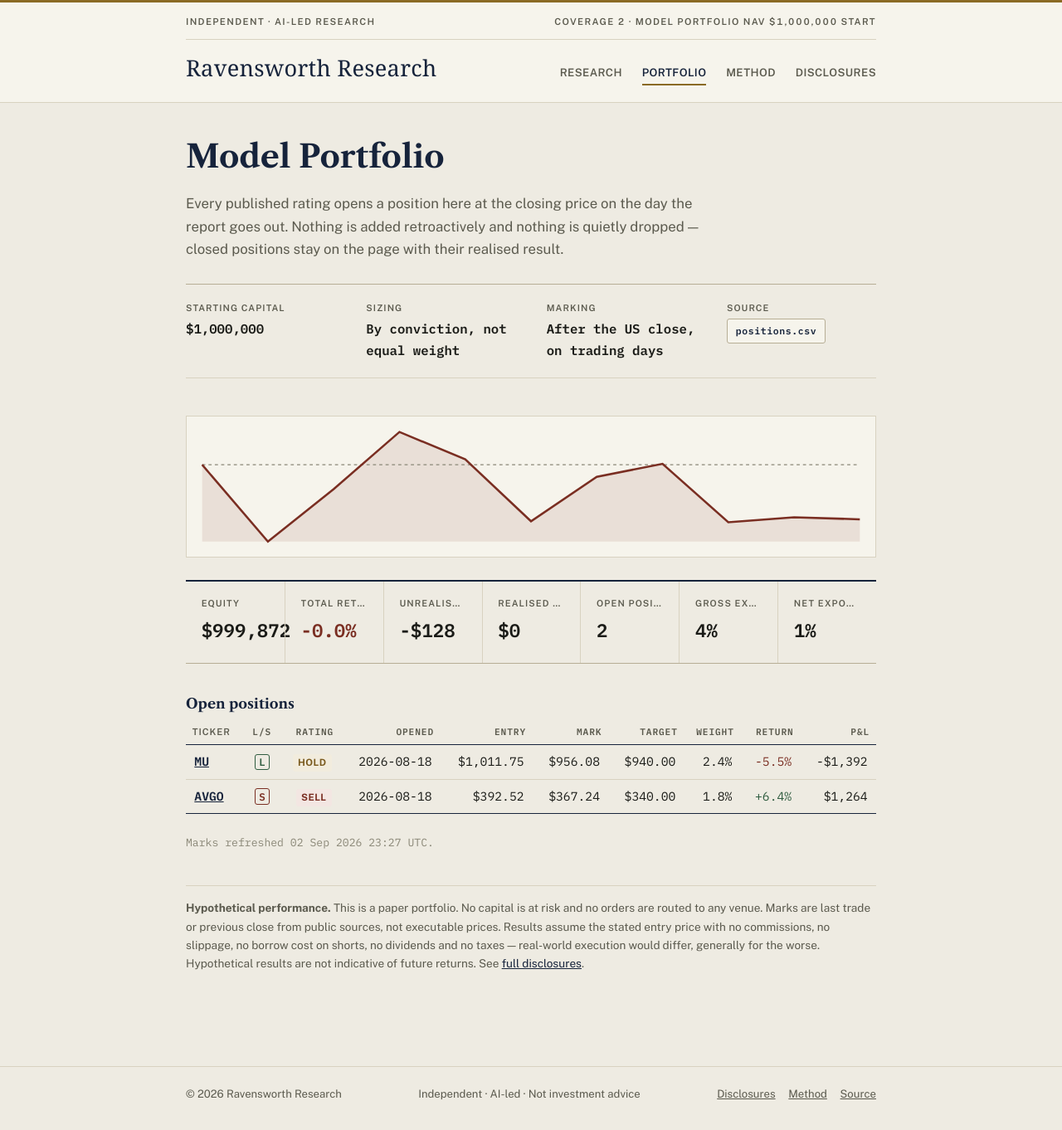
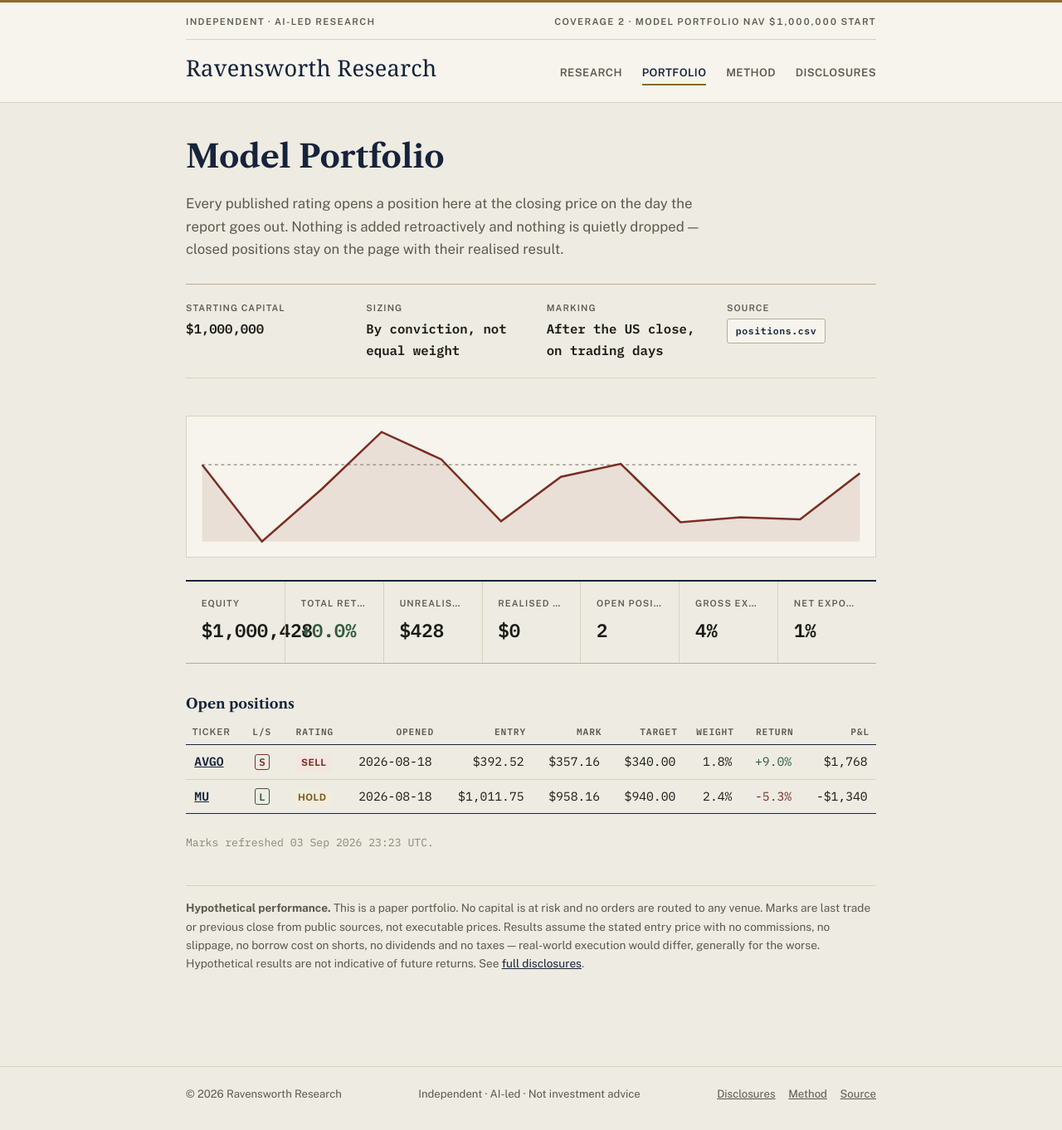
Before and after one commit to ryanrodrigues25200525-svg/ravensworth-research, a Jekyll site: the page built from portfolio.md, in a window 1280 px wide. Shown: the whole page at 83% size. Built offline with Jekyll 4.4.1, drawn with Linux system fonts in a browser that asks for light colours; some web fonts are replaced.

Commit message:
chore: refresh portfolio marks

```diff
--- a/data/equity_curve.csv
+++ b/data/equity_curve.csv
@@ -11,3 +11,4 @@ date,equity
 2026-08-29,999214.25
 2026-09-01,999184.25
 2026-09-02,999872.25
+2026-09-03,1000428.25
--- a/portfolio.md
+++ b/portfolio.md
@@ -17,11 +17,11 @@ result.</p>
 </dl>
 
 <!-- PORTFOLIO:START -->
-<svg class="equity-curve" viewBox="0 0 640 120" role="img" aria-label="Model portfolio equity curve"><polygon points="8,112 8.0,39.1 70.4,112.0 132.8,62.2 195.2,8.0 257.6,34.0 320.0,92.7 382.4,50.5 444.8,38.2 507.2,93.7 569.6,88.9 632.0,90.9 632,112" fill="#7a2e22" opacity="0.10"/><line x1="8" y1="39.1" x2="632" y2="39.1" stroke="#8b8878" stroke-width="1" stroke-dasharray="3 3"/><polyline points="8.0,39.1 70.4,112.0 132.8,62.2 195.2,8.0 257.6,34.0 320.0,92.7 382.4,50.5 444.8,38.2 507.2,93.7 569.6,88.9 632.0,90.9" fill="none" stroke="#7a2e22" stroke-width="2"/></svg>
+<svg class="equity-curve" viewBox="0 0 640 120" role="img" aria-label="Model portfolio equity curve"><polygon points="8,112 8.0,39.1 64.7,112.0 121.5,62.2 178.2,8.0 234.9,34.0 291.6,92.7 348.4,50.5 405.1,38.2 461.8,93.7 518.5,88.9 575.3,90.9 632.0,47.2 632,112" fill="#7a2e22" opacity="0.10"/><line x1="8" y1="39.1" x2="632" y2="39.1" stroke="#8b8878" stroke-width="1" stroke-dasharray="3 3"/><polyline points="8.0,39.1 64.7,112.0 121.5,62.2 178.2,8.0 234.9,34.0 291.6,92.7 348.4,50.5 405.1,38.2 461.8,93.7 518.5,88.9 575.3,90.9 632.0,47.2" fill="none" stroke="#7a2e22" stroke-width="2"/></svg>
 <div class="stat-strip">
-<div class="stat-tile"><span class="stat-label">Equity</span><span class="stat-value">$999,872</span></div>
-<div class="stat-tile"><span class="stat-label">Total return</span><span class="stat-value"><span class="neg">-0.0%</span></span></div>
-<div class="stat-tile"><span class="stat-label">Unrealised P&amp;L</span><span class="stat-value">-$128</span></div>
+<div class="stat-tile"><span class="stat-label">Equity</span><span class="stat-value">$1,000,428</span></div>
+<div class="stat-tile"><span class="stat-label">Total return</span><span class="stat-value"><span class="pos">+0.0%</span></span></div>
+<div class="stat-tile"><span class="stat-label">Unrealised P&amp;L</span><span class="stat-value">$428</span></div>
 <div class="stat-tile"><span class="stat-label">Realised P&amp;L</span><span class="stat-value">$0</span></div>
 <div class="stat-tile"><span class="stat-label">Open positions</span><span class="stat-value">2</span></div>
 <div class="stat-tile"><span class="stat-label">Gross exposure</span><span class="stat-value">4%</span></div>
@@ -29,10 +29,10 @@ result.</p>
 </div>
 <h3>Open positions</h3>
 <div class="table-wrap"><table class="ledger"><thead><tr><th>Ticker</th><th>L/S</th><th>Rating</th><th>Opened</th><th>Entry</th><th>Mark</th><th>Target</th><th>Weight</th><th>Return</th><th>P&amp;L</th></tr></thead><tbody>
-<tr><td><a href="{{ '/research/2026-08-18-mu/' | relative_url }}">MU</a></td><td><span class="direction long">L</span></td><td><span class="badge hold">Hold</span></td><td>2026-08-18</td><td>$1,011.75</td><td>$956.08</td><td>$940.00</td><td>2.4%</td><td><span class="neg">-5.5%</span></td><td>-$1,392</td></tr>
-<tr><td><a href="{{ '/research/2026-08-18-avgo/' | relative_url }}">AVGO</a></td><td><span class="direction short">S</span></td><td><span class="badge sell">Sell</span></td><td>2026-08-18</td><td>$392.52</td><td>$367.24</td><td>$340.00</td><td>1.8%</td><td><span class="pos">+6.4%</span></td><td>$1,264</td></tr>
+<tr><td><a href="{{ '/research/2026-08-18-avgo/' | relative_url }}">AVGO</a></td><td><span class="direction short">S</span></td><td><span class="badge sell">Sell</span></td><td>2026-08-18</td><td>$392.52</td><td>$357.16</td><td>$340.00</td><td>1.8%</td><td><span class="pos">+9.0%</span></td><td>$1,768</td></tr>
+<tr><td><a href="{{ '/research/2026-08-18-mu/' | relative_url }}">MU</a></td><td><span class="direction long">L</span></td><td><span class="badge hold">Hold</span></td><td>2026-08-18</td><td>$1,011.75</td><td>$958.16</td><td>$940.00</td><td>2.4%</td><td><span class="neg">-5.3%</span></td><td>-$1,340</td></tr>
 </tbody></table></div>
-<p class="stamp">Marks refreshed 02 Sep 2026 23:27 UTC.</p>
+<p class="stamp">Marks refreshed 03 Sep 2026 23:23 UTC.</p>
 <!-- PORTFOLIO:END -->
 
 <div class="disclaimer">
```
